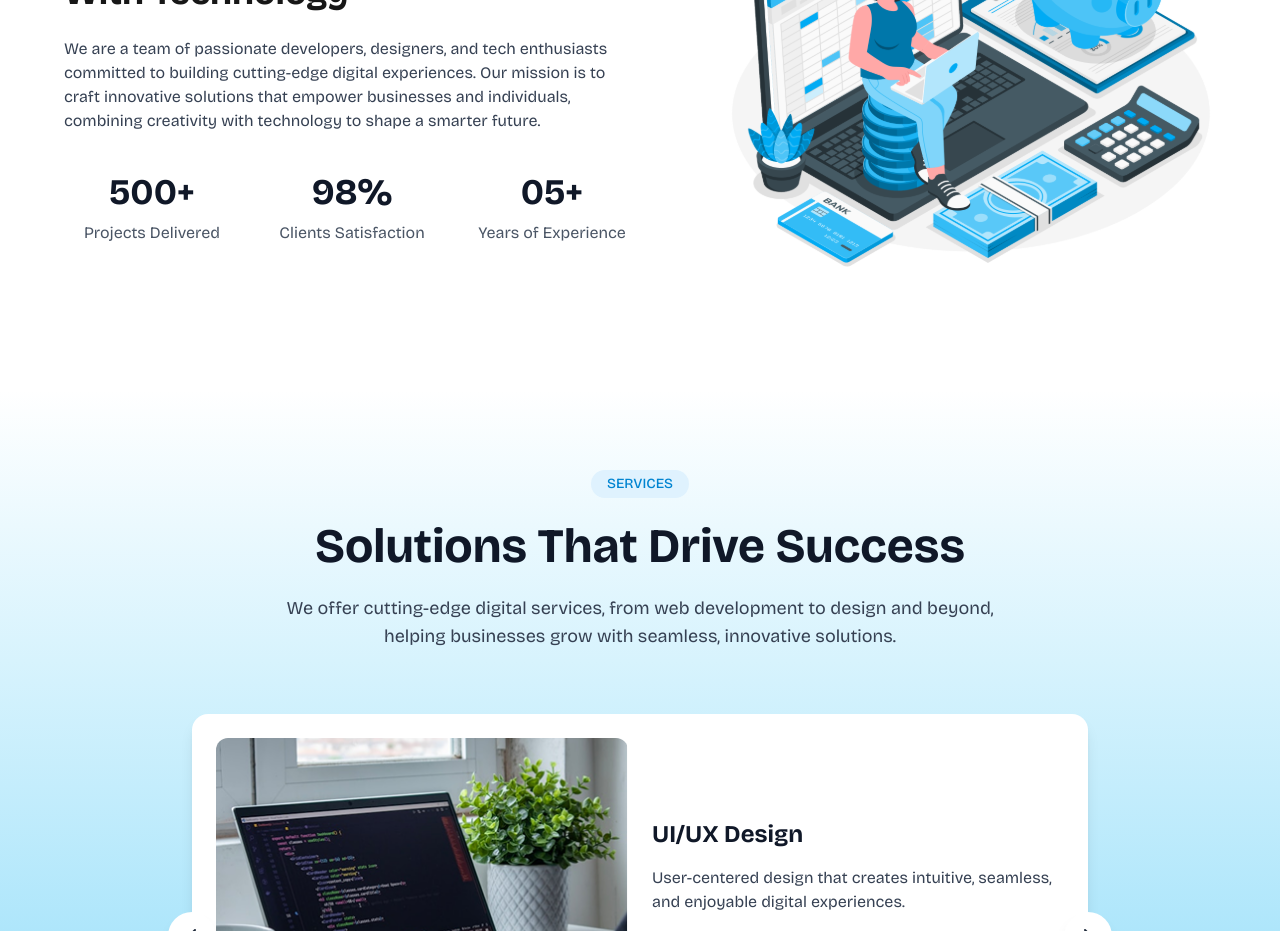
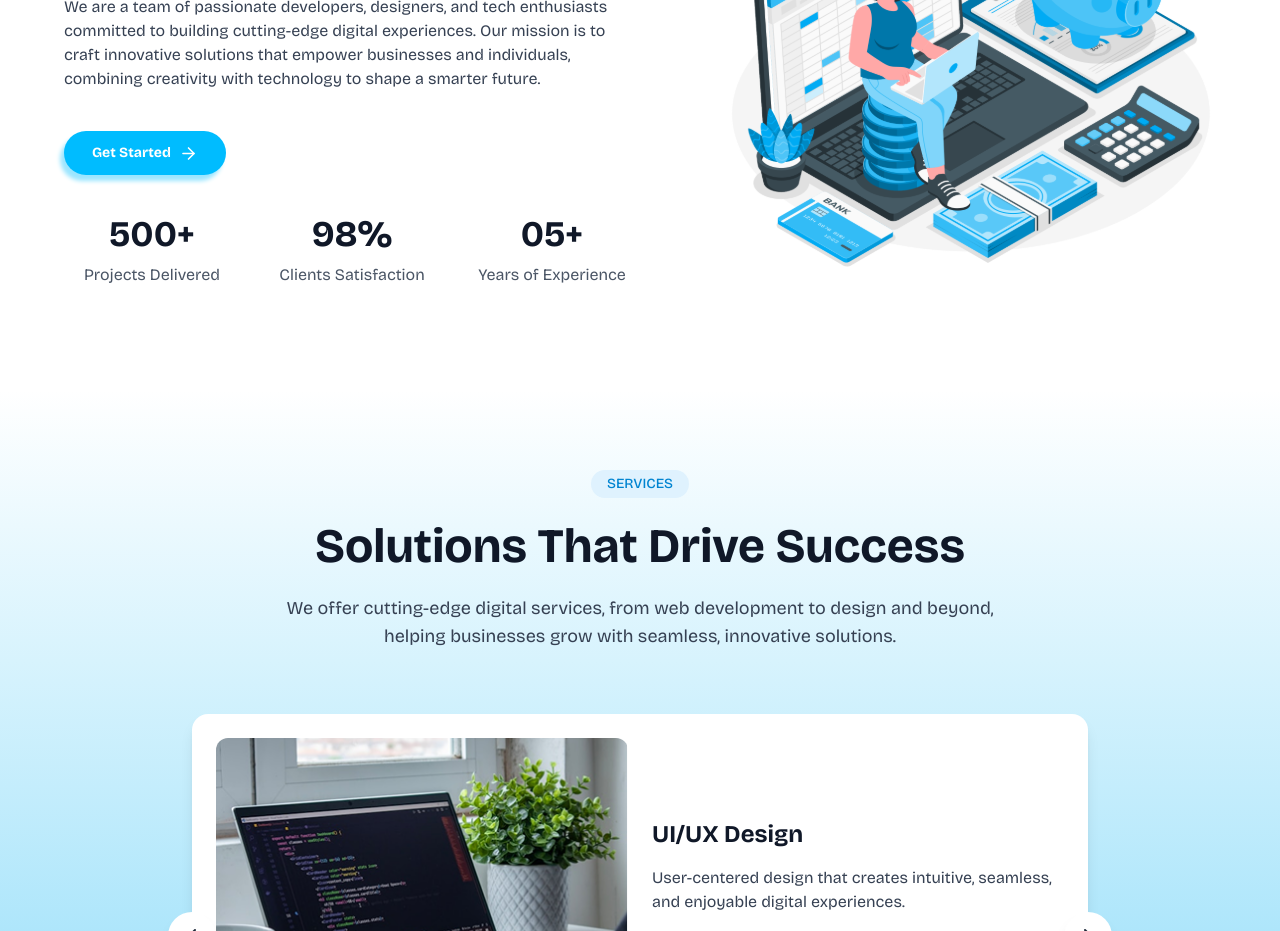
Before and after one commit to mrx7355608/prodek, a Next.js app: page / in a window 1280 px wide. Shown: the part 1140-2071 px from the top of the page. Built offline with nearby package versions, Linux system fonts and the light colour scheme.

Commit message:
added missing button in about us section

```diff
--- a/src/app/components/About.tsx
+++ b/src/app/components/About.tsx
@@ -3,6 +3,7 @@
 import { useRef } from "react";
 import Image from "next/image";
 import { motion, useInView } from "framer-motion";
+import { ArrowRight } from "lucide-react";
 
 export default function About() {
   const ref = useRef(null);
@@ -35,6 +36,11 @@ export default function About() {
               empower businesses and individuals, combining creativity with
               technology to shape a smarter future.
             </p>
+
+            <button className="cursor-pointer mb-10 px-7 py-3 text-sm rounded-full bg-sky-400 text-white font-bold flex items-center gap-2 my-shadow">
+              Get Started
+              <ArrowRight size={19} />
+            </button>
 
             <div className="grid grid-cols-3 gap-6">
               <motion.div
--- a/src/app/globals.css
+++ b/src/app/globals.css
@@ -31,3 +31,7 @@ body {
   position: absolute;
   bottom: 0;
 }
+
+.my-shadow {
+  box-shadow: -4px 6px 4px 0px #9ce6ff;
+}
```
